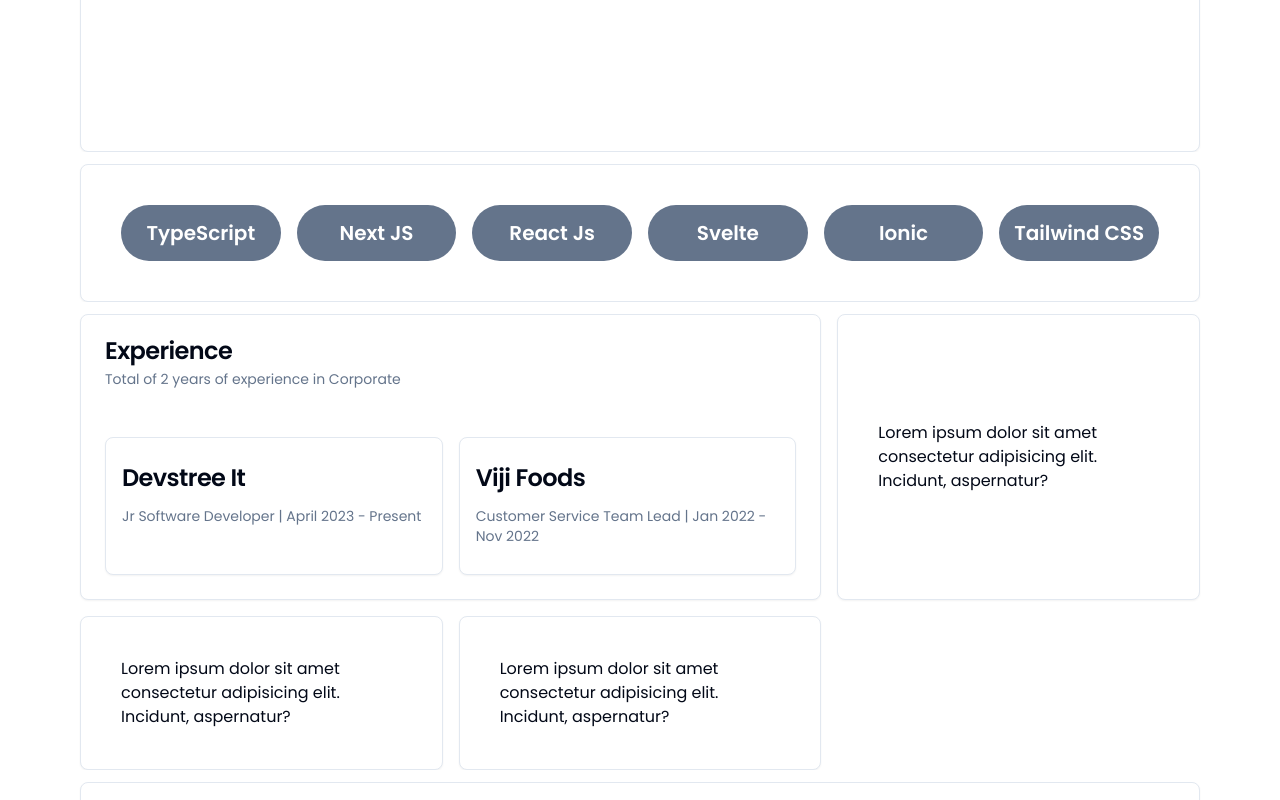
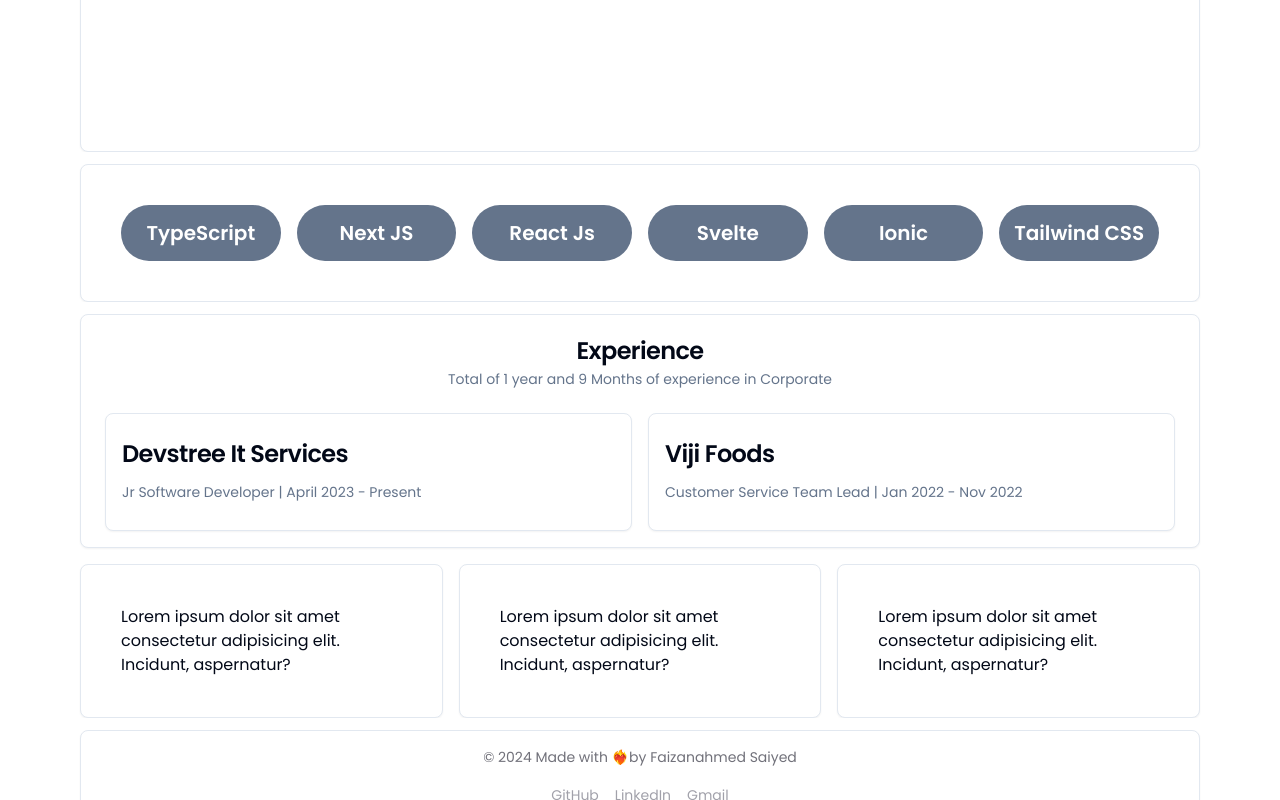
Before and after one commit to RudraPandyaa/Portfolio, a Next.js app: page / in a window 1280 px wide. Shown: the part 563-1363 px from the top of the page. Built offline with nearby package versions, Linux system fonts and the light colour scheme.

Commit message:
style: changed design of experience

```diff
--- a/package.json
+++ b/package.json
@@ -18,6 +18,7 @@
     "@radix-ui/react-tabs": "^1.0.4",
     "class-variance-authority": "^0.7.0",
     "clsx": "^2.1.0",
+    "dayjs": "^1.11.10",
     "framer-motion": "^11.0.3",
     "lucide-react": "^0.316.0",
     "next": "14.1.0",
--- a/src/components/modules/BentoGrid/BentoGrid.tsx
+++ b/src/components/modules/BentoGrid/BentoGrid.tsx
@@ -7,25 +7,56 @@ import {
   CardTitle,
 } from "@/components/ui/card";
 
+import dayjs from "dayjs";
+
 const BentoGrid = () => {
+  // const currentDate = new Date();
+
+  // const startDate = new Date("April 2023");
+
+  // const monthsDiff =
+  //   (currentDate.getFullYear() - startDate.getFullYear()) * 12 +
+  //   currentDate.getMonth() -
+  //   startDate.getMonth();
+
+  // const years = Math.floor(monthsDiff / 12);
+  // const remainingMonths = monthsDiff % 12;
+
+  //TODO: FIX THIS CALCULATION
+
+  const currentDate = dayjs();
+
+  const startDate = dayjs("2023-04-01");
+
+  const monthsDiff = currentDate.diff(startDate, "month");
+
+  const years = Math.floor(monthsDiff / 12);
+  const remainingMonths = monthsDiff % 12;
+
+  const experienceText = `Total of ${years} years and ${remainingMonths} months of experience in Corporate`;
+
+  console.log("years", years);
+  console.log("remainingMonths", remainingMonths);
+
   return (
     <UiWrapper>
       <div className="grid grid-cols-3 gap-4">
-        <div className="col-span-2">
+        <div className="col-span-3">
+          {/* //TODO: Make this dynamic as per the months spent in devstree */}
           <Card className="w-full h-full">
-            <CardHeader>
+            <CardHeader className="text-center">
               <CardTitle>Experience</CardTitle>
               <CardDescription>
-                Total of 2 years of experience in Corporate
+                Total of 1 year and 9 Months of experience in Corporate
               </CardDescription>
             </CardHeader>
-            <div className="grid grid-cols-2 gap-4 p-6">
+            <div className="grid grid-cols-2 gap-4 px-6 pb-4">
               <Card className="px-2 py-5">
                 <CardTitle
                   className="px-2 py-2
                 "
                 >
-                  Devstree It
+                  Devstree It Services
                 </CardTitle>
                 <CardDescription className="px-2 py-2">
                   Jr Software Developer | April 2023 - Present <br />
```
Also changed, not shown: src/app/page.tsx (+28 -0 lines), 1 other file (tests, documents, lock files or other folders).
